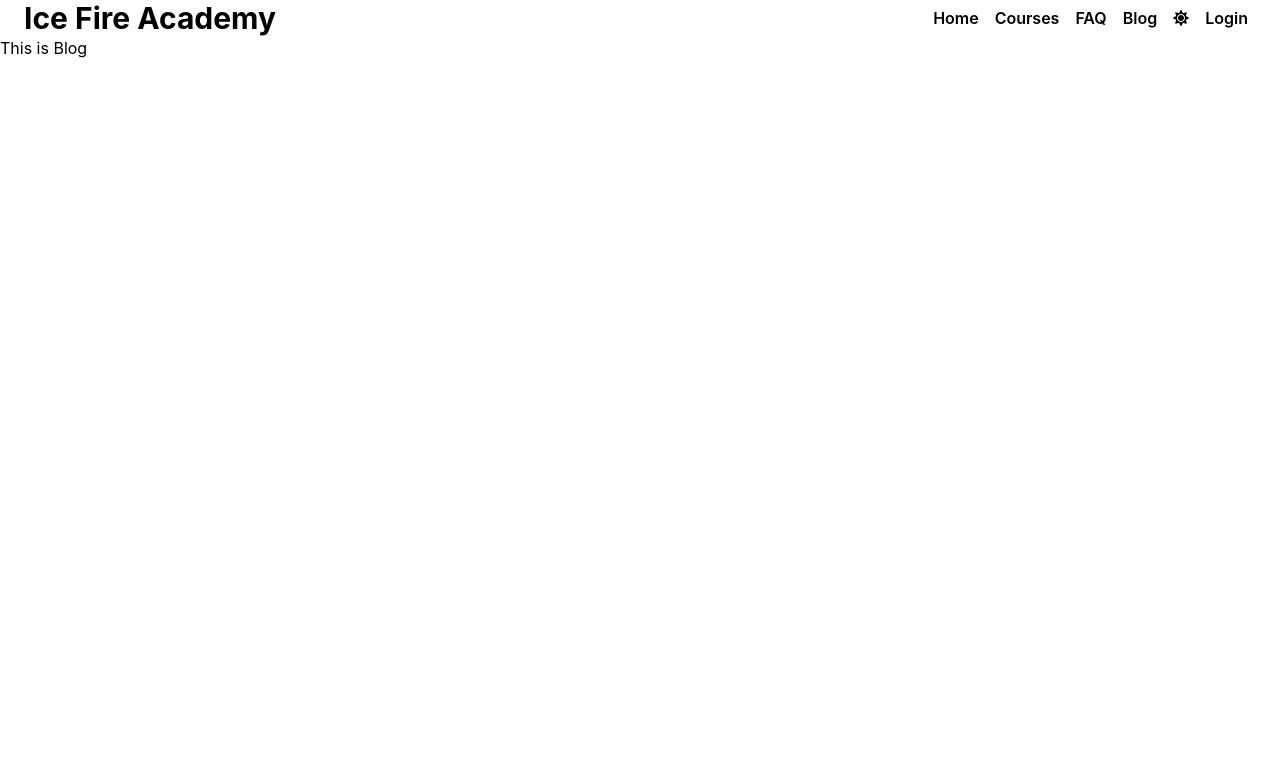
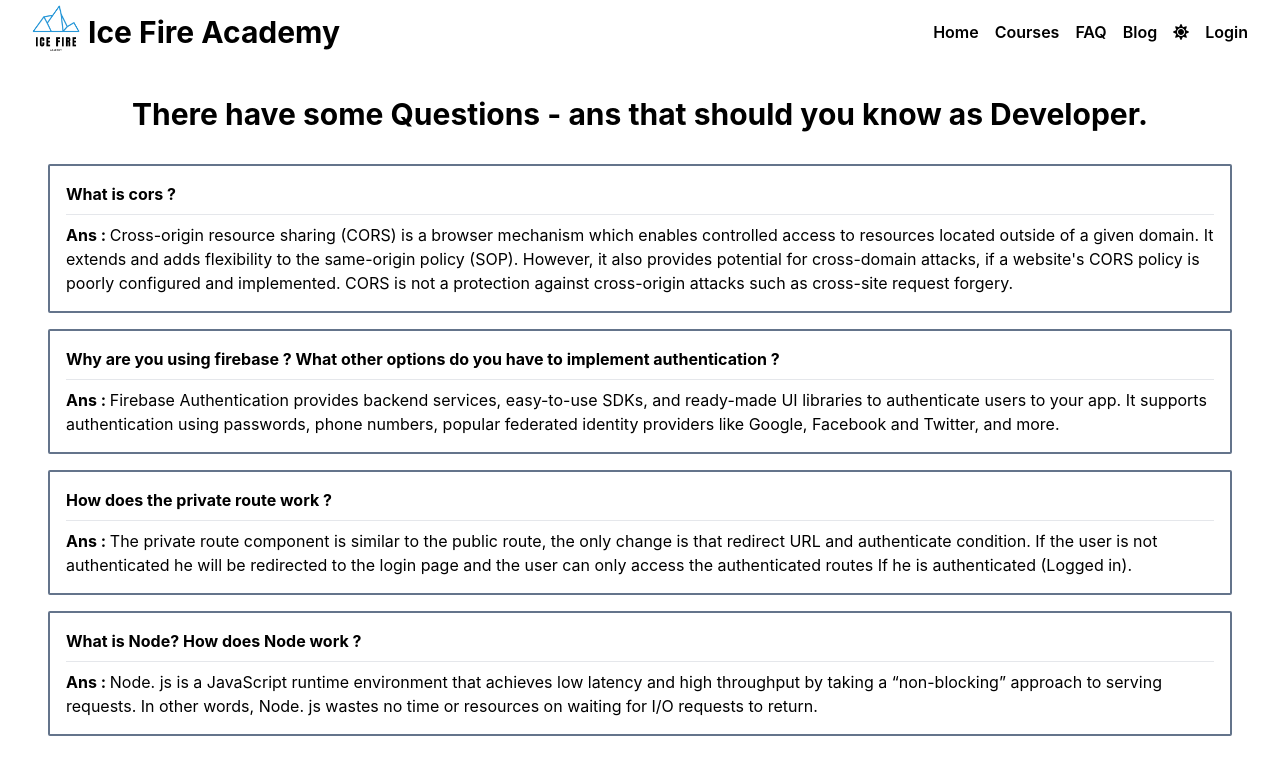
Before and after one commit to zenmh/ice-fire-academy, a React (Create React App) app: page /blog in a window 1280 px wide. Shown: the top 774 px of the page. Built offline with nearby package versions, Linux system fonts and the light colour scheme; no server answers.

Commit message:
Env, Blog And Error Page Done

```diff
--- a/package.json
+++ b/package.json
@@ -3,6 +3,7 @@
   "version": "0.1.0",
   "private": true,
   "dependencies": {
+    "@heroicons/react": "^2.0.12",
     "@testing-library/jest-dom": "^5.16.5",
     "@testing-library/react": "^13.4.0",
     "@testing-library/user-event": "^13.5.0",
--- a/public/index.html
+++ b/public/index.html
@@ -10,34 +10,11 @@
       content="Web site created using create-react-app"
     />
     <link rel="apple-touch-icon" href="%PUBLIC_URL%/logo192.png" />
-    <!--
-      manifest.json provides metadata used when your web app is installed on a
-      user's mobile device or desktop. See https://developers.google.com/web/fundamentals/web-app-manifest/
-    -->
     <link rel="manifest" href="%PUBLIC_URL%/manifest.json" />
-    <!--
-      Notice the use of %PUBLIC_URL% in the tags above.
-      It will be replaced with the URL of the `public` folder during the build.
-      Only files inside the `public` folder can be referenced from the HTML.
-
-      Unlike "/favicon.ico" or "favicon.ico", "%PUBLIC_URL%/favicon.ico" will
-      work correctly both with client-side routing and a non-root public URL.
-      Learn how to configure a non-root public URL by running `npm run build`.
-    -->
-    <title>React App</title>
+    <title>Ice Fire Academy</title>
   </head>
   <body>
     <noscript>You need to enable JavaScript to run this app.</noscript>
     <div id="root"></div>
-    <!--
-      This HTML file is a template.
-      If you open it directly in the browser, you will see an empty page.
-
-      You can add webfonts, meta tags, or analytics to this file.
-      The build step will place the bundled scripts into the <body> tag.
-
-      To begin the development, run `npm start` or `yarn start`.
-      To create a production bundle, use `npm run build` or `yarn build`.
-    -->
   </body>
 </html>
--- a/src/Pages/Authentication/Ragister/Register.js
+++ b/src/Pages/Authentication/Ragister/Register.js
@@ -1,7 +1,7 @@
 import React from "react";
 import "./Register.css";
 import Image from "../../../assets/login.webp";
-import { Link } from "react-router-dom";
+import { Link, useNavigate } from "react-router-dom";
 import { FcGoogle } from "react-icons/fc";
 import { SiGithub } from "react-icons/si";
 import { useContext } from "react";
@@ -11,6 +11,7 @@ import { GithubAuthProvider, GoogleAuthProvider } from "firebase/auth";
 const Register = () => {
   const { createUser, updateUserInfo, continueWithProvider } =
     useContext(AuthContext);
+  const navigate = useNavigate();
   const googleProvider = new GoogleAuthProvider();
   const githubProvider = new GithubAuthProvider();
 
@@ -22,7 +23,6 @@ const Register = () => {
     const photo_url = form.photo_url.value;
     const email = form.email.value;
     const password = form.password.value;
-    // console.log(name, photo_url, email, password);
 
     createUser(email, password)
       .then((userCredentials) => {
@@ -45,6 +45,7 @@ const Register = () => {
       .then((userCredentials) => {
         const user = userCredentials.user;
         console.log(user);
+        navigate("/");
       })
       .catch((err) => console.error("Error", err));
   };
@@ -54,6 +55,7 @@ const Register = () => {
       .then((userCredentials) => {
         const user = userCredentials.user;
         console.log(user);
+        navigate("/");
       })
       .catch((err) => console.error("Error", err));
   };
@@ -78,6 +80,7 @@ const Register = () => {
                   className="border-2 px-2 border-red-700"
                   type="text"
                   name="name"
+                  required
                 />
               </div>
               <div className="flex justify-between mb-4">
@@ -96,6 +99,7 @@ const Register = () => {
                   className="border-2 px-2 border-red-700"
                   type="email"
                   name="email"
+                  required
                 />
               </div>
               <div className="flex justify-between mb-4">
@@ -105,6 +109,7 @@ const Register = () => {
                   className="border-2 px-2 border-red-700"
                   type="password"
                   name="password"
+                  required
                 />
               </div>
 
--- a/src/Pages/Blog/Blog.js
+++ b/src/Pages/Blog/Blog.js
@@ -1,7 +1,61 @@
 import React from "react";
 
 const Blog = () => {
-  return <div>This is Blog</div>;
+  return (
+    <div className="mx-12">
+      <h2 className="text-3xl font-bold text-center my-8">
+        There have some Questions - ans that should you know as Developer.
+      </h2>
+      <div className="border-2 border-slate-500 rounded-sm p-4 my-4">
+        <h3 className="font-bold">What is cors ?</h3>
+        <hr className="my-2" />
+        <p>
+          <strong>Ans : </strong>Cross-origin resource sharing (CORS) is a
+          browser mechanism which enables controlled access to resources located
+          outside of a given domain. It extends and adds flexibility to the
+          same-origin policy (SOP). However, it also provides potential for
+          cross-domain attacks, if a website's CORS policy is poorly configured
+          and implemented. CORS is not a protection against cross-origin attacks
+          such as cross-site request forgery.
+        </p>
+      </div>
+      <div className="border-2 border-slate-500 rounded-sm p-4 my-4">
+        <h3 className="font-bold">
+          Why are you using firebase ? What other options do you have to
+          implement authentication ?
+        </h3>
+        <hr className="my-2" />
+        <p>
+          <strong>Ans : </strong>Firebase Authentication provides backend
+          services, easy-to-use SDKs, and ready-made UI libraries to
+          authenticate users to your app. It supports authentication using
+          passwords, phone numbers, popular federated identity providers like
+          Google, Facebook and Twitter, and more.
+        </p>
+      </div>
+      <div className="border-2 border-slate-500 rounded-sm p-4 my-4">
+        <h3 className="font-bold">How does the private route work ?</h3>
+        <hr className="my-2" />
+        <p>
+          <strong>Ans : </strong>The private route component is similar to the
+          public route, the only change is that redirect URL and authenticate
+          condition. If the user is not authenticated he will be redirected to
+          the login page and the user can only access the authenticated routes
+          If he is authenticated (Logged in).
+        </p>
+      </div>
+      <div className="border-2 border-slate-500 rounded-sm p-4 my-4">
+        <h3 className="font-bold">What is Node? How does Node work ?</h3>
+        <hr className="my-2" />
+        <p>
+          <strong>Ans : </strong>Node. js is a JavaScript runtime environment
+          that achieves low latency and high throughput by taking a
+          “non-blocking” approach to serving requests. In other words, Node. js
+          wastes no time or resources on waiting for I/O requests to return.
+        </p>
+      </div>
+    </div>
+  );
 };
 
 export default Blog;
--- a/src/Pages/CheckoutPage/CheckoutPage.js
+++ b/src/Pages/CheckoutPage/CheckoutPage.js
@@ -1,10 +1,40 @@
 import React from "react";
+import { useContext } from "react";
 import { useLoaderData } from "react-router-dom";
+import { AuthContext } from "../../contexts/AuthProvider/AuthProvider";
 
 const CheckoutPage = () => {
   const course = useLoaderData();
+  const { thumb_url, course_name, about, duration, technology } = course;
+  const { user } = useContext(AuthContext);
   console.log(course);
-  return <div>This is only for Premeum Client</div>;
+  return (
+    <div>
+      <h3 className="text-3xl font-semibold text-center my-8">
+        <span className="font-bold"> Mr. {user.displayName}</span> welcome to
+        premium zone.
+      </h3>
+      <div className="mx-32 ">
+        <div className="grid grid-cols-2">
+          <img src={thumb_url} alt="" />
+          <div className="font-semibold ml-4">
+            <p>
+              <span className="font-bold">Course :</span> {course_name}
+            </p>
+            <p>
+              <span className="font-bold">Field : </span>
+              {technology}
+            </p>
+            <p>
+              <span className="font-bold">Video Duration :</span> {duration}{" "}
+              hours
+            </p>
+          </div>
+        </div>
+        <p>{about}</p>
+      </div>
+    </div>
+  );
 };
 
 export default CheckoutPage;
--- /dev/null
+++ b/src/Pages/ErrorPage/ErrorPage.js
@@ -0,0 +1,41 @@
+import { ExclamationCircleIcon } from "@heroicons/react/24/solid";
+import React from "react";
+import { Link } from "react-router-dom";
+
+const ErrorPage = () => {
+  return (
+    <div className="my-32 mx-3">
+      <div className="md:flex justify-center">
+        <h1 className="text-8xl md:text-9xl font-bold text-center">Whoops</h1>
+        <div className="flex justify-center">
+          <ExclamationCircleIcon className="w-40 h-40"></ExclamationCircleIcon>
+        </div>
+      </div>
+      <h4 className="text-3xl font-bold text-center">
+        404 - Your Expected Page Can't Found
+      </h4>
+      <p className="text-lg font-semibold text-center my-12">
+        We can't find the page you are looking for. Cheak out our Help center or
+        head back to home.
+      </p>
+      <div className="flex justify-center mt-4">
+        <div className="flex md:w-96 justify-between">
+          <Link
+            to="/help"
+            className="flex justify-center align-center bg-slate-500 hover:bg-slate-600 text-white font-bold px-3 py-1 mx-3"
+          >
+            Help
+          </Link>
+          <Link
+            to="/"
+            className="flex justify-center align-center bg-slate-500 hover:bg-slate-600 text-white font-bold px-3 py-1 mx-3"
+          >
+            Back to Home
+          </Link>
+        </div>
+      </div>
+    </div>
+  );
+};
+
+export default ErrorPage;
--- a/src/Pages/Navber/Navber.js
+++ b/src/Pages/Navber/Navber.js
@@ -4,6 +4,7 @@ import "./Navber.css";
 import { FaSun, FaUser } from "react-icons/fa";
 import { useContext } from "react";
 import { AuthContext } from "../../contexts/AuthProvider/AuthProvider";
+import Image from "../../assets/ice-fire.png";
 
 const Navber = () => {
   const { user, logOut } = useContext(AuthContext);
@@ -16,8 +17,8 @@ const Navber = () => {
   };
   return (
     <div className="flex items-center justify-between mx-6">
-      <div>
-        <img src="" alt="" />
+      <div className="flex items-center">
+        <img className="w-16 h-16" src={Image} alt="" />
         <h3 className="text-3xl font-bold">Ice Fire Academy</h3>
       </div>
       <div className=" font-semibold flex">
--- a/src/contexts/AuthProvider/AuthProvider.js
+++ b/src/contexts/AuthProvider/AuthProvider.js
@@ -65,6 +65,7 @@ const AuthProvider = ({ children }) => {
         updateUserInfo,
         logIn,
         logOut,
+        setLoading,
       }}
     >
       {children}
--- a/src/firebase/firebase.config.js
+++ b/src/firebase/firebase.config.js
@@ -1,18 +1,12 @@
-// Import the functions you need from the SDKs you need
 import { initializeApp } from "firebase/app";
-// TODO: Add SDKs for Firebase products that you want to use
-// https://firebase.google.com/docs/web/setup#available-libraries
 
-// Your web app's Firebase configuration
 const firebaseConfig = {
-  apiKey: "AIzaSyCf9yr2IKKeypNDu_tR06k7FGkei_ewe2Q",
-  authDomain: "ice-fire-academy.firebaseapp.com",
-  projectId: "ice-fire-academy",
-  storageBucket: "ice-fire-academy.appspot.com",
-  messagingSenderId: "1028906783396",
-  appId: "1:1028906783396:web:3c98c2523aa5720a90cc31",
+  apiKey: process.env.REACT_APP_apiKey,
+  authDomain: process.env.REACT_APP_authDomain,
+  projectId: process.env.REACT_APP_projectId,
+  storageBucket: process.env.REACT_APP_storageBucket,
+  messagingSenderId: process.env.REACT_APP_messagingSenderId,
+  appId: process.env.REACT_APP_appId,
 };
-
-// Initialize Firebase
 const app = initializeApp(firebaseConfig);
 export default app;
--- a/src/routes/router.js
+++ b/src/routes/router.js
@@ -7,6 +7,7 @@ import Blog from "../Pages/Blog/Blog";
 import CheckoutPage from "../Pages/CheckoutPage/CheckoutPage";
 import CourseDetails from "../Pages/CourseDetails/CourseDetails";
 import Courses from "../Pages/Courses/Courses";
+import ErrorPage from "../Pages/ErrorPage/ErrorPage";
 import FAQ from "../Pages/FAQ/FAQ";
 import Home from "../Pages/Home/Home";
 
@@ -58,4 +59,8 @@ export const router = createBrowserRouter([
       },
     ],
   },
+  {
+    path: "*",
+    element: <ErrorPage />,
+  },
 ]);
```
Also changed, not shown: src/Pages/Authentication/Login/Login.js (+29 -3 lines), src/assets/ice-fire.png (added), 1 other file (tests, documents, lock files or other folders).
